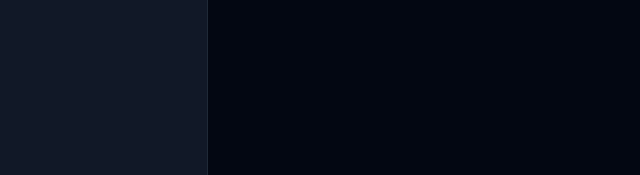
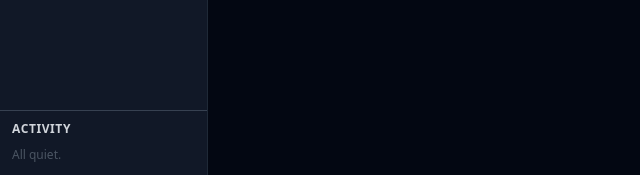
Before and after one commit to ConnorBS/rom-finder, a FastAPI app: page /logs in a window 1280 px wide. Shown: the part 625-800 px from the top of the page, without its empty margins (0-640 px from the left). Run offline with FastAPI, Linux system fonts and the light colour scheme; data comes from the database, SQL or seed files in the repository; data that the repository does not hold is empty; some libraries are stand-ins or nearby versions.

Commit message:
Sidebar: always-visible Activity section with improved contrast
The ACTIVITY header was text-gray-500 (barely readable on mobile) and
disappeared entirely when idle. Now the header lives in base.html as a
permanent element with text-gray-300 and a brighter border-gray-700 divider.
The badge count updates via HTMX OOB swap on each 3s poll. Shows
'All quiet.' when nothing is running so the section always has content.

Co-Authored-By: Claude Sonnet 4.6 <noreply@anthropic.com>

```diff
--- a/app/templates/base.html
+++ b/app/templates/base.html
@@ -53,14 +53,20 @@
             <a href="/logs"       class="nav-item block px-3 py-2 rounded-md text-gray-400 hover:bg-gray-800 hover:text-white transition-colors">Logs</a>
         </nav>
 
-        <!-- Activity tray — polls every 3s, capped height, independent scroll -->
-        <div class="flex-shrink-0 overflow-y-auto" style="max-height: 45vh">
+        <!-- Activity section — header always visible, content polls every 3s -->
+        <div class="flex-shrink-0 border-t border-gray-700">
+            <div class="flex items-center gap-2 px-3 py-2.5">
+                <span class="text-gray-300 text-xs font-semibold uppercase tracking-wider flex-1">Activity</span>
+                <span id="activity-count"></span>
+            </div>
+            <div class="overflow-y-auto" style="max-height: 40vh">
                 <div
                     id="activity-tray"
                     hx-get="/activity/tray"
                     hx-trigger="load, every 3s"
                     hx-swap="innerHTML"
                 ></div>
+            </div>
         </div>
     </aside>
 
--- a/app/templates/partials/activity_tray.html
+++ b/app/templates/partials/activity_tray.html
@@ -3,18 +3,15 @@
     + (individual_cover | selectattr('done', 'equalto', false) | list | length)
     + (tasks | selectattr('done', 'equalto', false) | list | length) %}
 
+{# OOB: update the badge in the persistent sidebar header #}
+<span id="activity-count" hx-swap-oob="true">
+    {% if active_count > 0 %}
+    <span class="bg-blue-600 text-white text-xs rounded-full min-w-[1.25rem] h-5 flex items-center justify-center px-1.5 leading-none font-medium">{{ active_count }}</span>
+    {% endif %}
+</span>
+
 {% if downloads or cover_batch or individual_cover or tasks %}
-<div class="border-t border-gray-800">
-
-    <!-- Header -->
-    <div class="flex items-center gap-2 px-3 py-2">
-        <span class="text-gray-500 text-xs font-semibold uppercase tracking-wider flex-1">Activity</span>
-        {% if active_count > 0 %}
-        <span class="bg-blue-600 text-white text-xs rounded-full min-w-[1.25rem] h-5 flex items-center justify-center px-1.5 leading-none font-medium">{{ active_count }}</span>
-        {% endif %}
-    </div>
-
-    <div class="px-3 pb-3 space-y-2.5">
+<div class="px-3 pb-3 space-y-2.5">
 
     {# ── Active downloads ── #}
     {% for d in downloads %}
@@ -96,7 +93,6 @@
 
     {# ── Batch tasks (rehash, verify, etc.) ── #}
     {% for task in tasks %}
-    {% set color = 'purple' if task.task_type == 'rehash' else ('yellow' if task.task_type == 'verify' else 'blue') %}
     <div class="space-y-1">
         <div class="flex items-center gap-2 min-w-0">
             {% if task.done %}
@@ -139,6 +135,7 @@
     </div>
     {% endfor %}
 
-    </div>
 </div>
+{% else %}
+<p class="px-3 pb-3 text-gray-600 text-xs">All quiet.</p>
 {% endif %}
```
Lines whose indentation alone changed are shown as unchanged.
